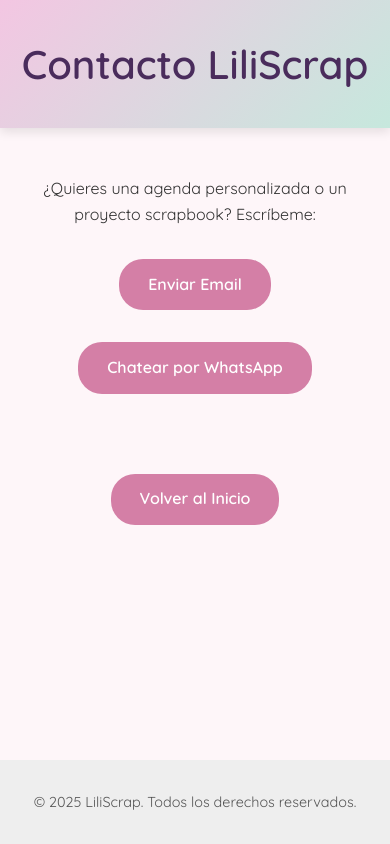
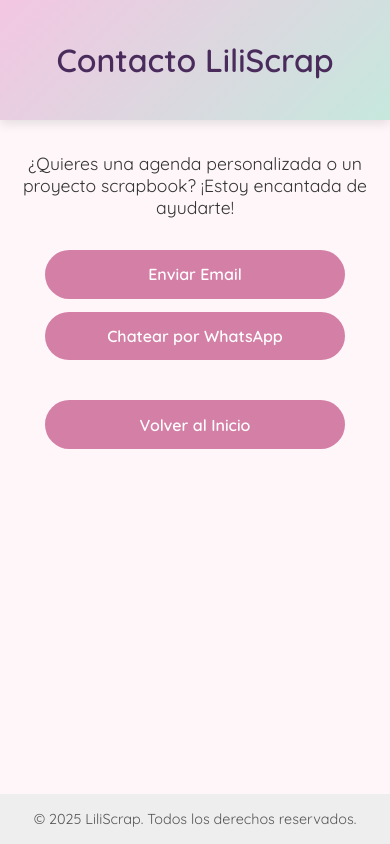
Before and after one commit to LiliScrap/LiliScrap, a plain HTML site: page contacto.html in a window 390 px wide. Drawn offline with Linux system fonts and the light colour scheme.

Commit message:
Update contacto.html

```diff
--- a/contacto.html
+++ b/contacto.html
@@ -14,16 +14,21 @@
 
   <title>Contacto | LiliScrap</title>
 
+  <!-- Google Font -->
   <link rel="preconnect" href="https://fonts.googleapis.com">
   <link href="https://fonts.googleapis.com/css2?family=Quicksand:wght@400;600&display=swap" rel="stylesheet">
 
   <style>
+    * {
+      box-sizing: border-box;
+      margin: 0;
+      padding: 0;
+    }
+
     body {
-      margin: 0;
       font-family: 'Quicksand', sans-serif;
       background-color: #fef6f9;
       color: #333;
-      line-height: 1.6;
       display: flex;
       flex-direction: column;
       min-height: 100vh;
@@ -33,37 +38,43 @@
       background: linear-gradient(135deg, #f3c6e2, #c6e8dd);
       color: #4a2c5c;
       text-align: center;
-      padding: 2rem 1rem;
+      padding: 2.5rem 1rem;
       box-shadow: 0 4px 10px rgba(0, 0, 0, 0.1);
     }
 
     header h1 {
-      margin: 0;
       font-size: 2.5rem;
     }
 
     main {
       flex: 1;
       padding: 2rem 1rem;
-      max-width: 700px;
+      max-width: 600px;
       margin: auto;
       text-align: center;
     }
 
+    .info-text {
+      font-size: 1.1rem;
+      margin-bottom: 2rem;
+    }
+
     .boton {
       display: inline-block;
-      margin: 1rem;
-      padding: 0.8rem 1.8rem;
+      margin: 1rem 0.5rem;
+      padding: 0.9rem 1.7rem;
       background-color: #d47fa6;
       color: #fff;
       text-decoration: none;
-      border-radius: 1.5rem;
+      border: none;
+      border-radius: 2rem;
       font-weight: bold;
-      transition: background-color 0.3s ease;
+      transition: background-color 0.3s ease, transform 0.2s ease;
     }
 
     .boton:hover {
       background-color: #b85e8c;
+      transform: translateY(-2px);
     }
 
     footer {
@@ -73,6 +84,20 @@
       font-size: 0.9rem;
       color: #555;
     }
+
+    /* Responsive tipografía */
+    @media (max-width: 480px) {
+      header h1 {
+        font-size: 2rem;
+      }
+
+      .boton {
+        width: 90%;
+        max-width: 300px;
+        margin: 0.8rem auto;
+        display: block;
+      }
+    }
   </style>
 </head>
 <body>
@@ -81,12 +106,12 @@
   </header>
 
   <main>
-    <p>¿Quieres una agenda personalizada o un proyecto scrapbook? Escríbeme:</p>
+    <p class="info-text">¿Quieres una agenda personalizada o un proyecto scrapbook? ¡Estoy encantada de ayudarte!</p>
 
     <a class="boton" href="mailto:liliscrap1@gmail.com">Enviar Email</a>
     <a class="boton" href="https://wa.me/34624603751" target="_blank">Chatear por WhatsApp</a>
 
-    <div style="margin-top: 3rem;">
+    <div style="margin-top: 2.5rem;">
       <a class="boton" href="index.html">Volver al Inicio</a>
     </div>
   </main>
```
